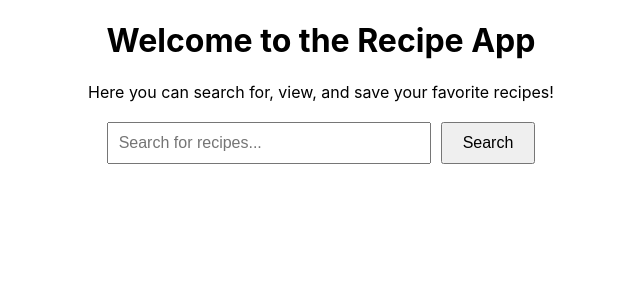
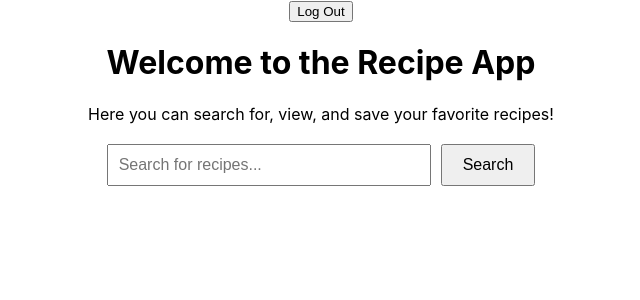
Before and after one commit to TamerTimraz/Recipe_Finder, a React (Create React App) app in the folder recipe-app/: page /home in a window 1280 px wide. Shown: the top 300 px of the page, without its empty margins (319-959 px from the left). Built offline with nearby package versions, Linux system fonts and the light colour scheme.

Commit message:
Added logout button

```diff
--- a/recipe-app/src/components/HomePage.js
+++ b/recipe-app/src/components/HomePage.js
@@ -1,13 +1,28 @@
 import React from 'react';
 import RecipeSearch from "./RecipeSearch";
+import { useNavigate } from "react-router-dom";
 
 const HomePage = () => {
+
+    const navigate = useNavigate();
+
+    const handleLogOut = (e) => {
+        e.preventDefault();
+
+        navigate("/login")
+    }
+
+
     return (
         <div style={{textAlign: "center"}}>
+            <header className="header">
+                <button className="logout-btn" onClick="handleLogOut">Log Out</button>
+            </header>
             <h1>Welcome to the Recipe App</h1>
             <p>Here you can search for, view, and save your favorite recipes!</p>
-            <RecipeSearch />
+            <RecipeSearch/>
         </div>
+
     );
 };
 
```
